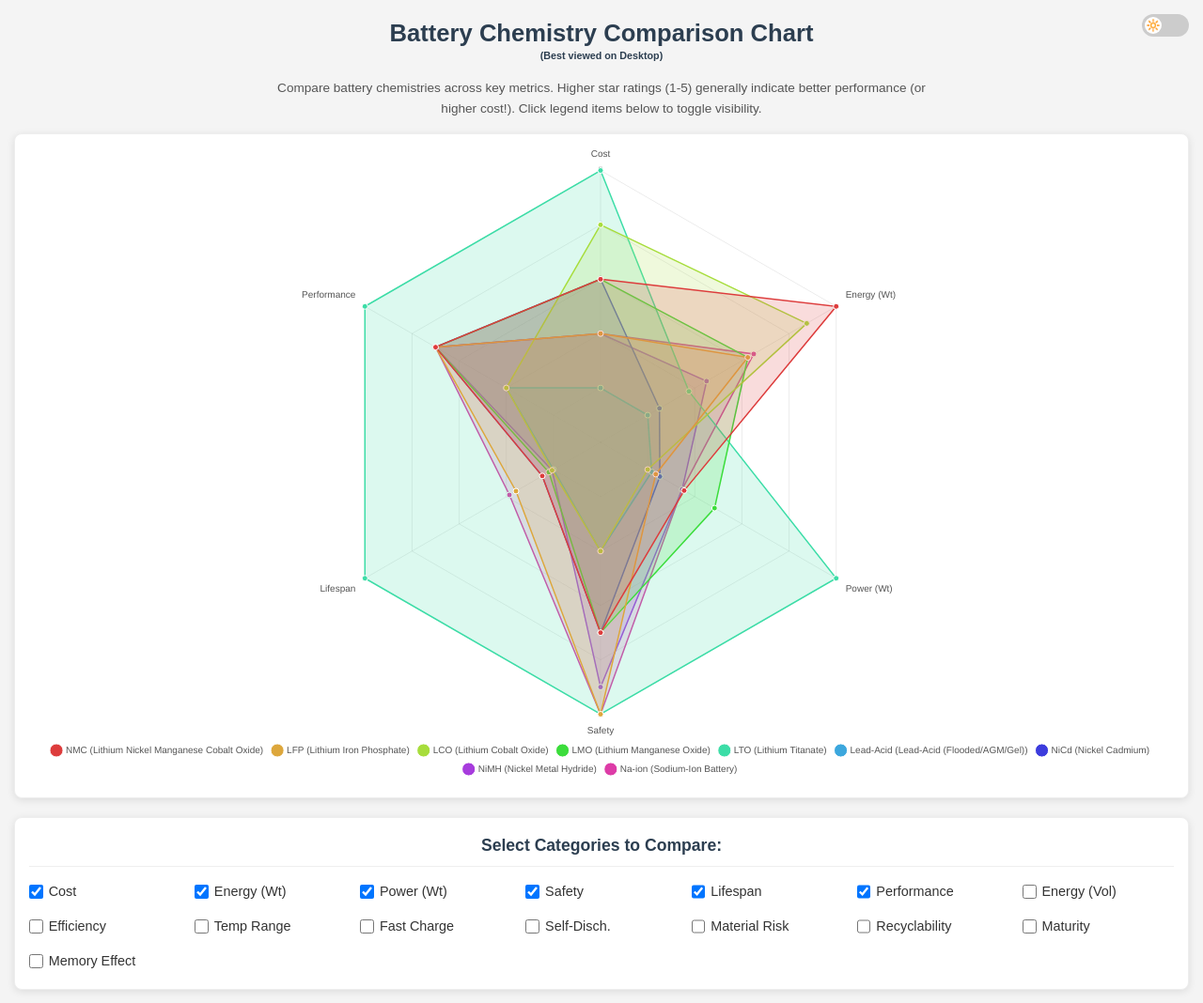
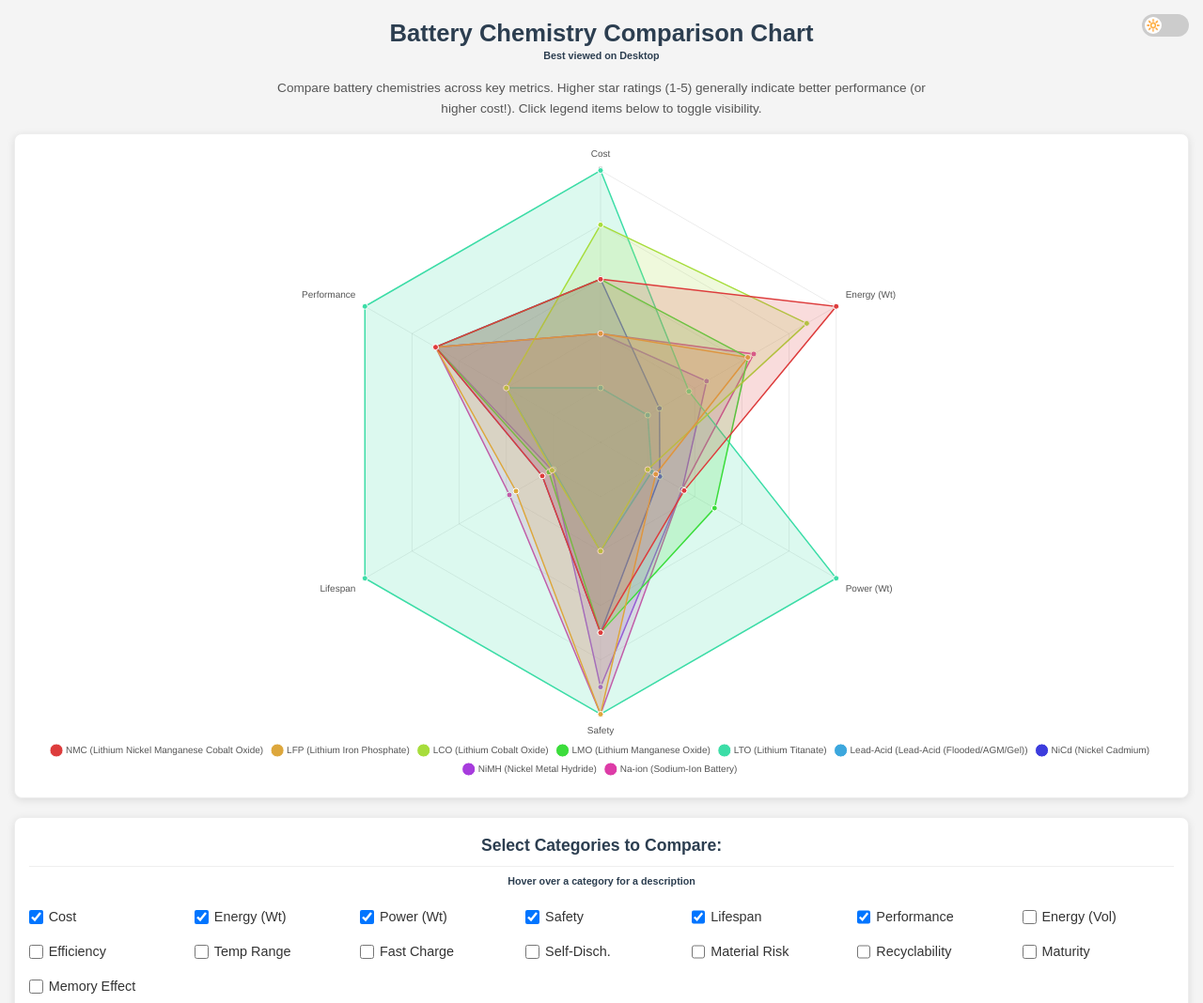
Before and after one commit to djurcola/battery-chem-compare, a plain HTML site: page index.html in a window 1280 px wide. Shown: the top 1068 px of the page at 94% size. Drawn offline with nearby package versions, Linux system fonts and the light colour scheme.

Commit message:
Update index.html

```diff
--- a/index.html
+++ b/index.html
@@ -24,7 +24,7 @@
     </div>
 
     <h1>Battery Chemistry Comparison Chart</h1>
-    <h6>(Best viewed on Desktop)</h6>
+    <h6>Best viewed on Desktop</h6>
     <p class="info">
         Compare battery chemistries across key metrics. Higher star ratings (1-5) generally indicate better performance (or higher cost!). Click legend items below to toggle visibility.
     </p>
@@ -36,6 +36,7 @@
     <!-- == Category Selector Section == -->
     <div id="category-selector">
         <h3>Select Categories to Compare:</h3>
+        <h6>Hover over a category for a description</h6>
         <div class="category-options">
             <!-- Checkboxes will be generated here by JavaScript -->
         </div>
```
